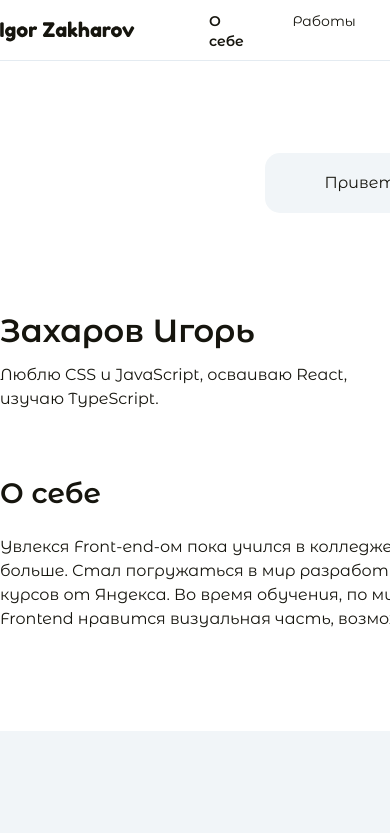
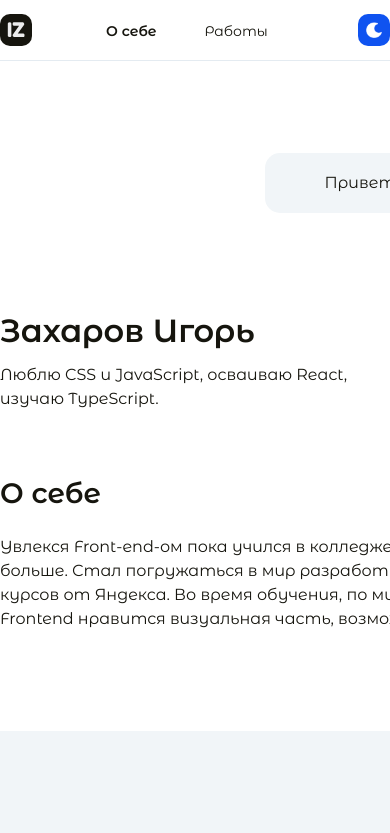
Before and after one commit to IgorZakharov211/zakharov-igor, a React (Create React App) app: page / in a window 390 px wide. Shown: the top 833 px of the page. Built offline with nearby package versions, Linux system fonts and the light colour scheme.

Commit message:
feat: add mobile logo

```diff
--- a/src/components/logo/Logo.js
+++ b/src/components/logo/Logo.js
@@ -4,6 +4,8 @@ import './Logo.scss';
 import { Link } from 'react-router-dom';
 import LogoImg from '../../images/logo.svg';
 import DarkLogoImg from '../../images/logo-dark.svg';
+import mobileLogoImg from '../../images/mobileLogo.svg';
+import darkMobileLogoImg from '../../images/mobileLogo-dark.svg';
 import { ThemeContext } from '../../themeContext';
 
 
@@ -13,6 +15,9 @@ function Logo(){
     <div className="logo">
       <Link to="/" className="logo__link">
         <img src={theme === "light" ? LogoImg : DarkLogoImg } alt="Захаров Игорь(логотип)" className="logo__img"/>
+        <div className={`logo__container ${theme === "light" ? "" : "logo__container_dark"}`}>
+        <img src={theme === "light" ? mobileLogoImg : darkMobileLogoImg} alt="Захаров Игорь(логотип)" className="logo__mobile-img" />
+        </div>
       </Link>
     </div>
   )
--- a/src/components/logo/Logo.scss
+++ b/src/components/logo/Logo.scss
@@ -1,7 +1,44 @@
+@import '../../utils/variables.scss';
+
 .logo{
-
 
   &__img{
     margin: 6px 0 0 0;
   }
+
+  &__container{
+    display: none;
+  }
+
+  &__mobile-img{
+    display: none;
+  }
 }
+
+@media screen and (max-width: 768px){
+  .logo{
+
+    &__img{
+      display: none;
+    }
+
+    &__container{
+      display: flex;
+      flex-direction: row;
+      justify-content: center;
+      align-items: center;
+      width: 32px;
+      height: 32px;
+      background-color: $fontColor;
+      border-radius: 10px;
+
+      &_dark{
+        background-color: $darkFontColor;
+      }
+    }
+
+    &__mobile-img{
+      display: block;
+    }
+  }
+}
```
Also changed, not shown: src/images/mobileLogo-dark.svg (added), src/images/mobileLogo.svg (added).
